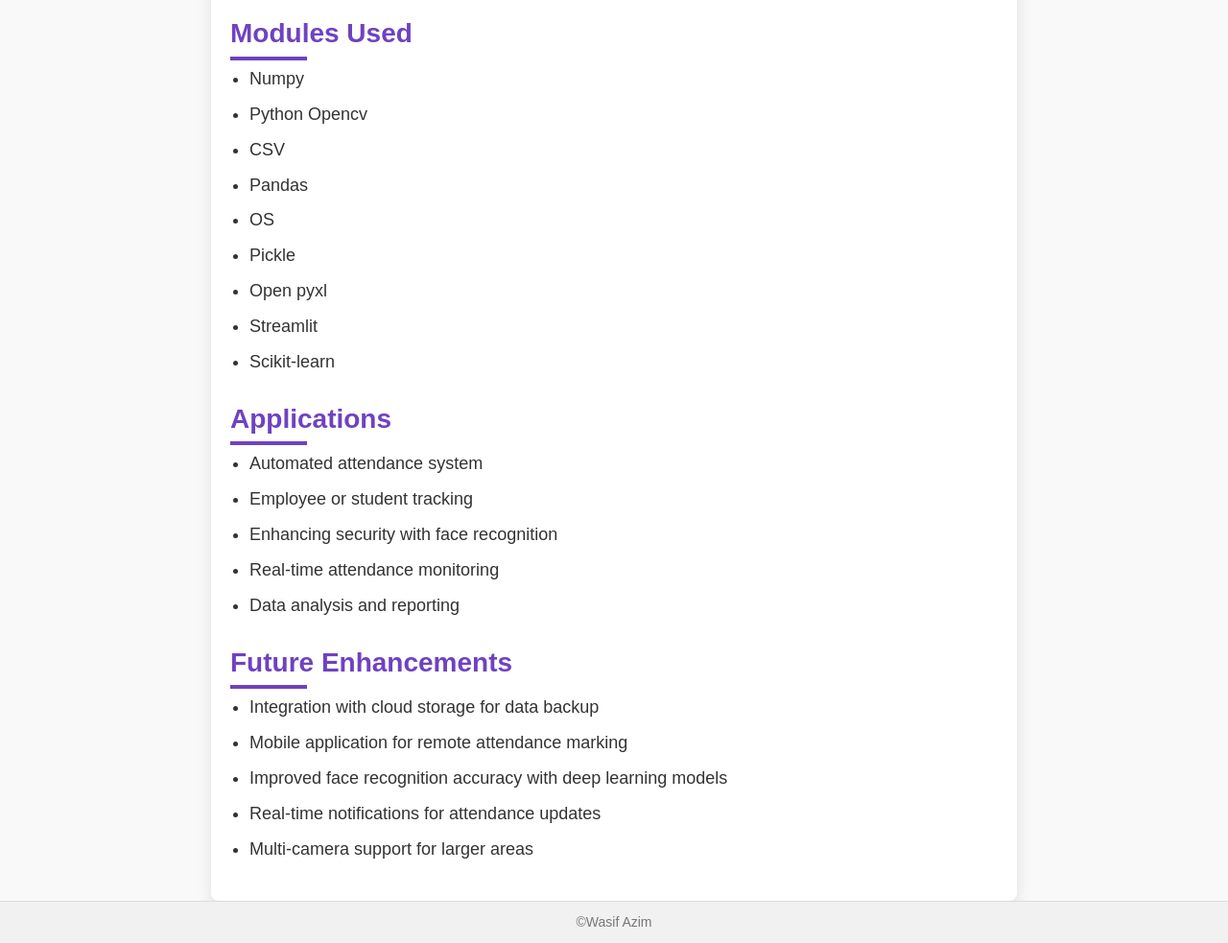
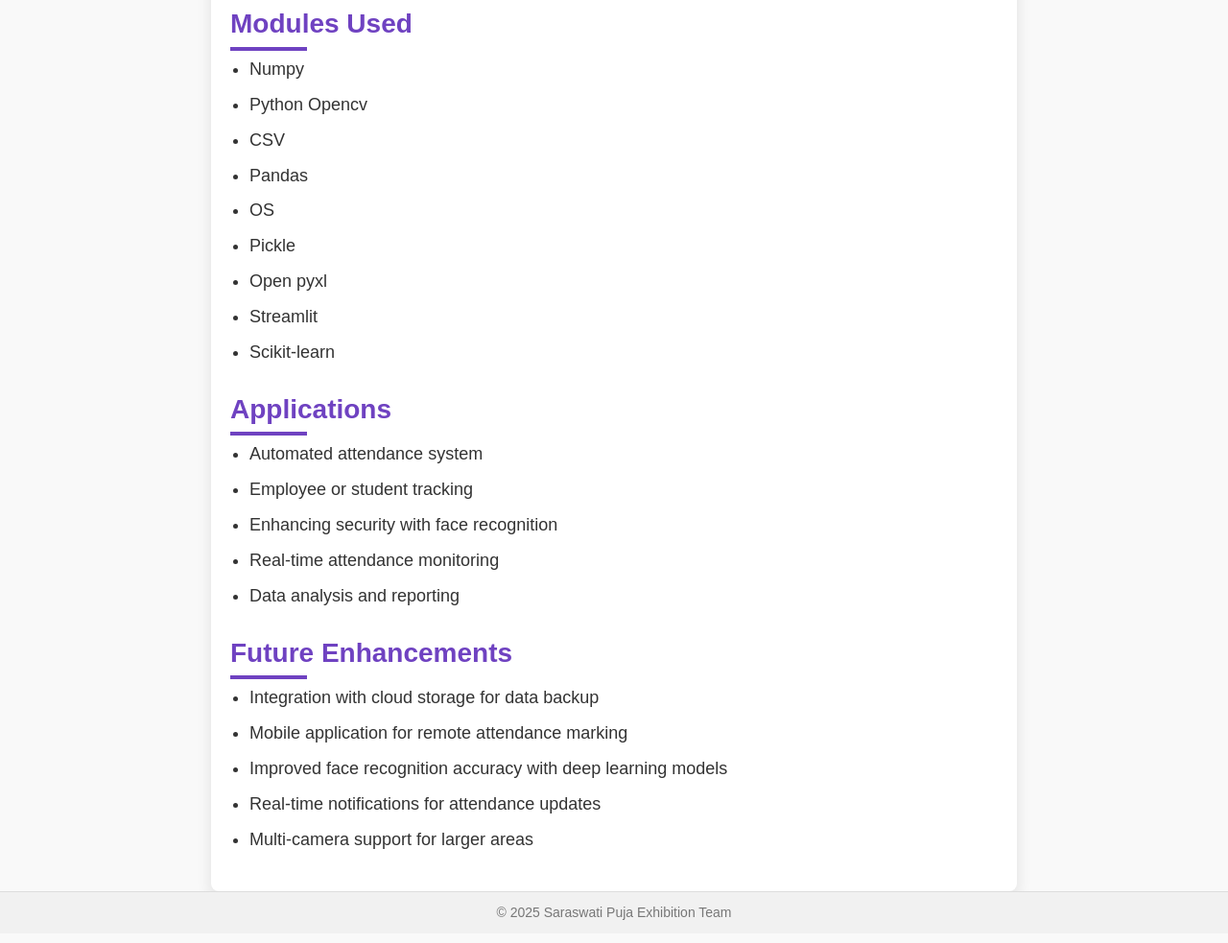
Before and after one commit to Wasifdevoloper/Exhibition-Projects, a plain HTML site: page project3.html in a window 1280 px wide. Shown: the part 4727-5710 px from the top of the page at 96% size. Drawn offline with Linux system fonts and the light colour scheme.

Commit message:
Update project3.html

```diff
--- a/project3.html
+++ b/project3.html
@@ -25,7 +25,7 @@
                 <li>Attendance Marking: Recognized faces are marked in a CSV and Excel file with a timestamp.</li>
             </ul>
             <div>
-                <img src="" alt="" class="responsive-image">
+
                 <img src="project3_2.png" alt="attendance_excel" class="responsive-image">
 
             </div>
@@ -238,7 +238,7 @@
         </section>
     </main>
     <footer>
-        <p>&copy;Wasif Azim</p>
+        <p>&copy; 2025 Saraswati Puja Exhibition Team</p>
     </footer>
 </body>
 </html>
```
